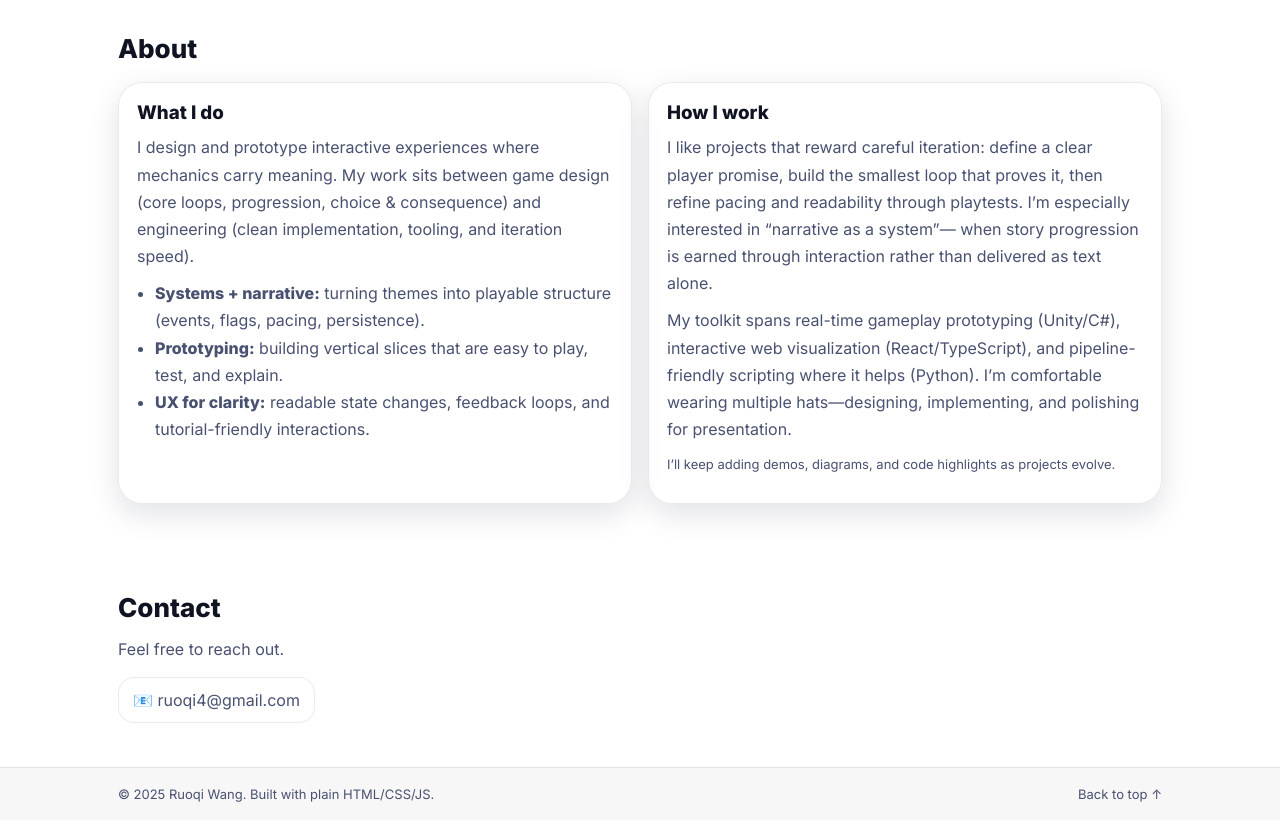
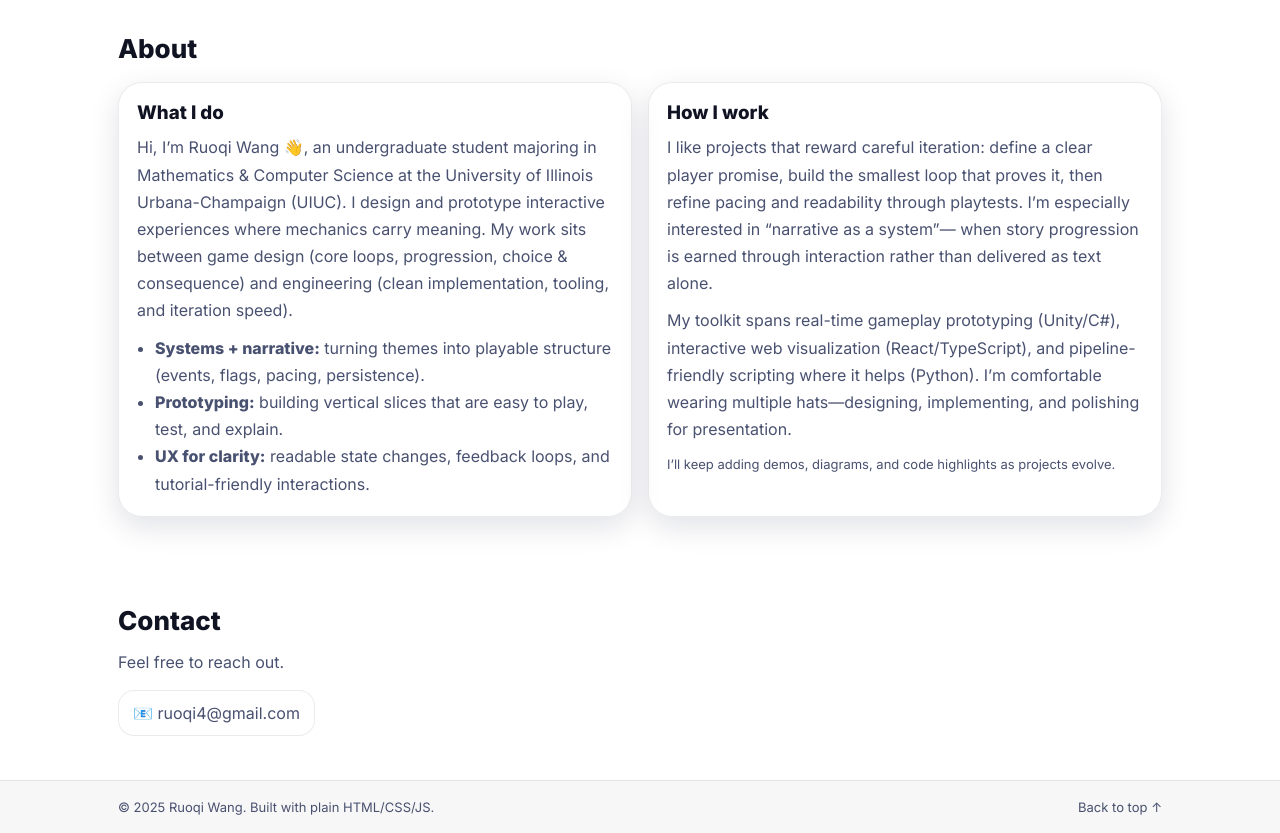
Before and after one commit to ruoqiwang124/ruoqiwang.github.io, a plain HTML site: page index.html in a window 1280 px wide. Shown: the part 1240-2073 px from the top of the page. Drawn offline with Linux system fonts and the light colour scheme.

Commit message:
Revise personal introduction in index.html
Updated introduction in the about section.

```diff
--- a/index.html
+++ b/index.html
@@ -94,6 +94,7 @@
           <div class="about-card">
             <h3>What I do</h3>
             <p>
+              Hi, I’m Ruoqi Wang 👋, an undergraduate student majoring in Mathematics & Computer Science at the University of Illinois Urbana-Champaign (UIUC).
               I design and prototype interactive experiences where mechanics carry meaning. My work sits between
               game design (core loops, progression, choice & consequence) and engineering (clean implementation,
               tooling, and iteration speed).
```
